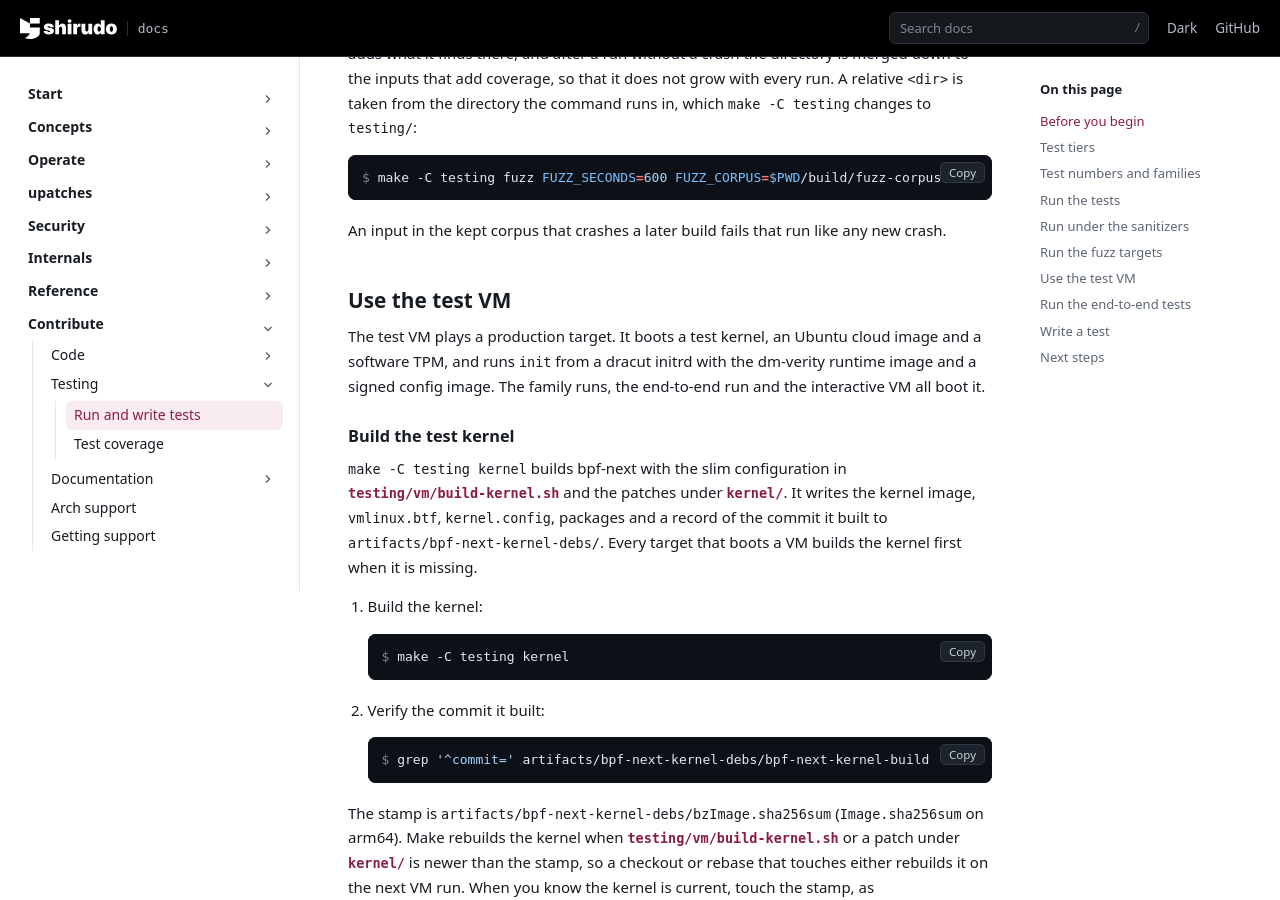
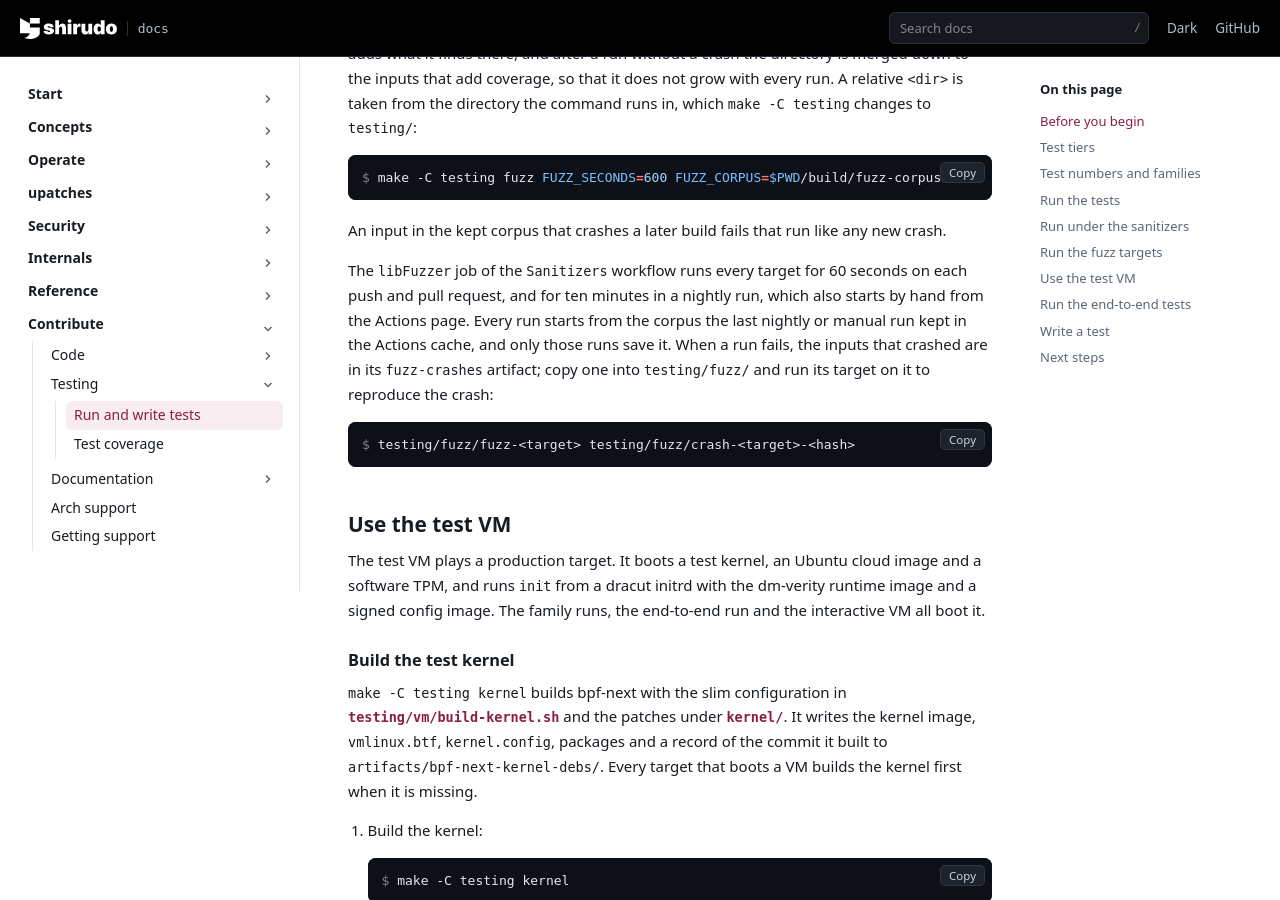
Before and after one commit to AliBashaSY/shirudo, a Sphinx documentation site: the page built from Documentation/contribute/testing/testing.rst, in a window 1280 px wide and 900 px high, scrolled down 4541 px. Built offline with Sphinx 7.4.7, drawn with Linux system fonts in a browser that asks for light colours; pages that are not in the unit, such as notebooks, are missing from menus.

Commit message:
ci: keep the fuzz corpora, fuzz ten minutes nightly, upload crashes
The libFuzzer job gives each target a minute from its seed corpus on
every push and pull request and keeps nothing, so no run builds on the
coverage the last one reached, and the input of a crash stays on the
runner, as the job uploads nothing.

Restore the newest corpus from the Actions cache before fuzzing and run
with FUZZ_CORPUS, so that each run starts where the last kept one
stopped. Add a nightly run, which can also be started by hand, that
fuzzes each target for ten minutes and saves the merged corpus under a
key of its own; pushes and pull requests only restore it, so that the
cache the kernel and the VM images share does not take a corpus per
push. The ASan and UBSan jobs stay out of the nightly run. On failure,
upload testing/fuzz/crash-* as the fuzz-crashes artifact.

Signed-off-by: Daniel Borkmann <daniel@iogearbox.net>

```diff
--- a/Documentation/contribute/testing/testing.rst
+++ b/Documentation/contribute/testing/testing.rst
@@ -267,6 +267,18 @@ runs in, which ``make -C testing`` changes to ``testing/``:
 
 An input in the kept corpus that crashes a later build fails that run
 like any new crash.
+
+The ``libFuzzer`` job of the ``Sanitizers`` workflow runs every target
+for 60 seconds on each push and pull request, and for ten minutes in a
+nightly run, which also starts by hand from the Actions page. Every run
+starts from the corpus the last nightly or manual run kept in the
+Actions cache, and only those runs save it. When a run fails, the
+inputs that crashed are in its ``fuzz-crashes`` artifact; copy one into
+``testing/fuzz/`` and run its target on it to reproduce the crash:
+
+.. code-block:: console
+
+   $ testing/fuzz/fuzz-<target> testing/fuzz/crash-<target>-<hash>
 
 Use the test VM
 ---------------
```
Also changed, not shown: 1 other file.
